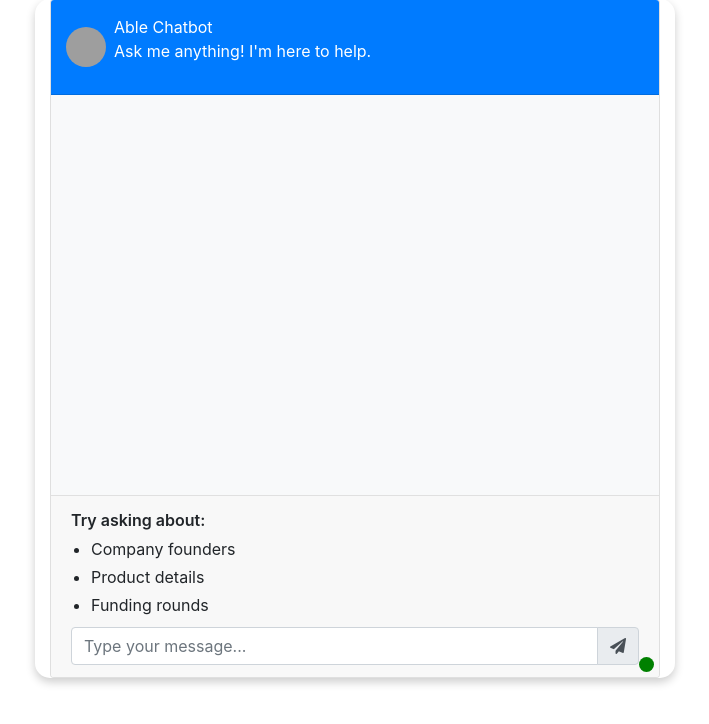
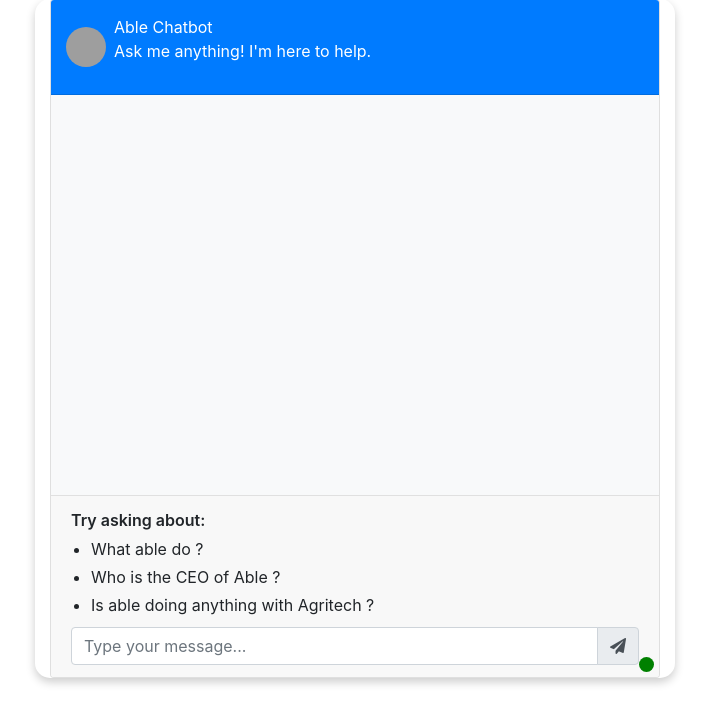
Before and after one commit to nandhakv12/Chatbot-Able, a Flask app: page / in a window 1280 px wide. Shown: the part 21-745 px from the top of the page, without its empty margins (285-994 px from the left). Run offline with Flask 3, Linux system fonts and the light colour scheme; some libraries are stand-ins or nearby versions; grey boxes are pictures that could not be loaded.

Commit message:
uppdate readme file

```diff
--- a/templates/chat.html
+++ b/templates/chat.html
@@ -175,9 +175,9 @@
                         <div class="recommendations" id="recommendationBox">
                             <p>Try asking about:</p>
                             <ul>
-                                <li class="rec-item">Company founders</li>
-                                <li class="rec-item">Product details</li>
-                                <li class="rec-item">Funding rounds</li>
+                                <li class="rec-item">What able do ?</li>
+                                <li class="rec-item">Who is the CEO of Able ?</li>
+                                <li class="rec-item">Is able doing anything with Agritech ?</li>
                             </ul>
                         </div>
 
```
Also changed, not shown: README.md.
